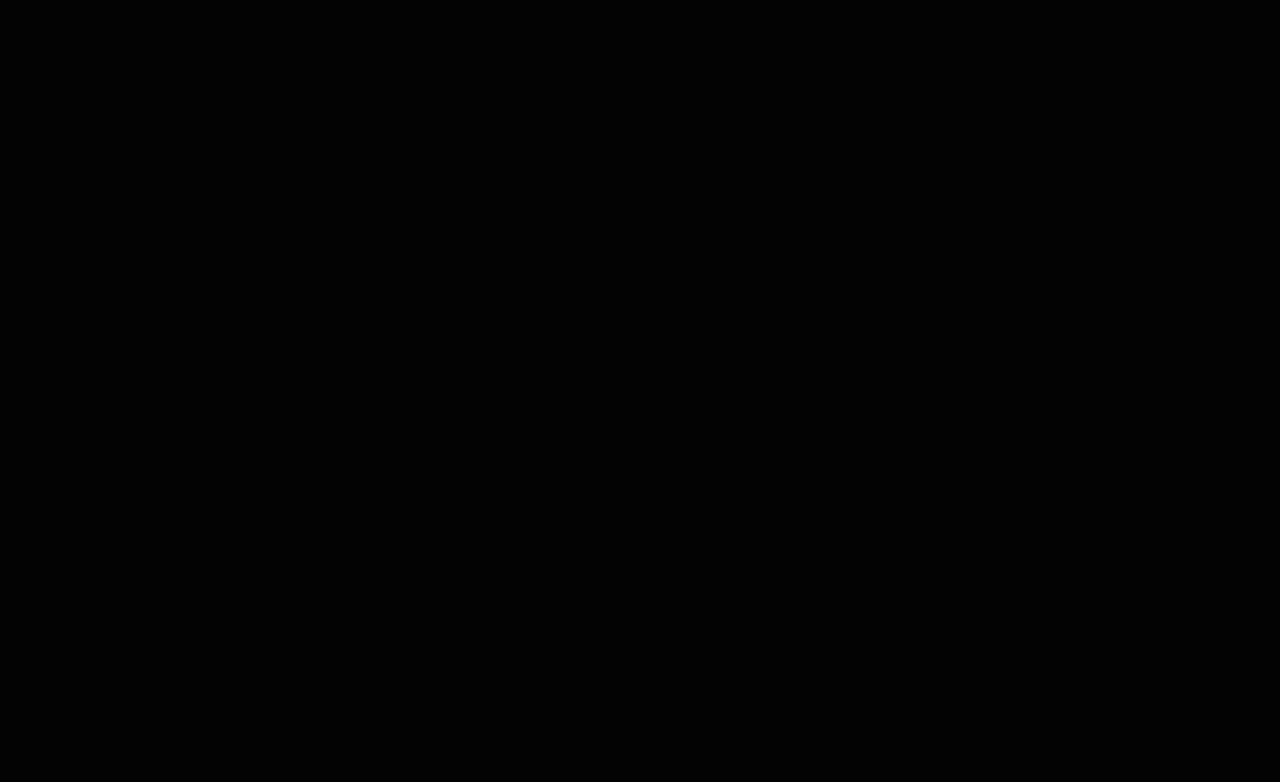
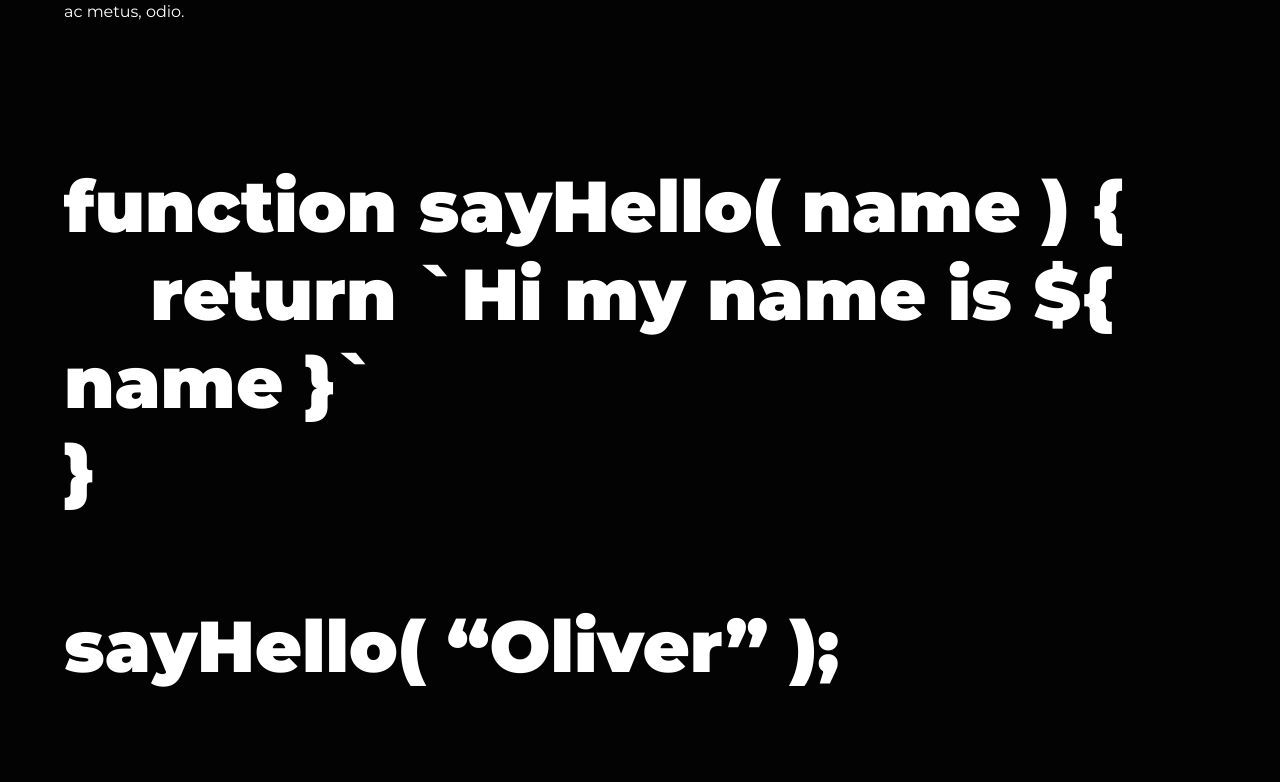
Before and after one commit to NemesOliver/portfolio-nextJS, a Next.js app: page / in a window 1280 px wide. Shown: the part 698-1480 px from the top of the page. Built offline with nearby package versions, Linux system fonts and the light colour scheme.

Commit message:
html 'function'

```diff
--- a/pages/about.js
+++ b/pages/about.js
@@ -1,14 +1,13 @@
-import styles from "../styles/Home.module.css";
 import Head from "next/head";
 
 const about = () => {
   return (
-    <div className={styles.container}>
+    <>
       <Head>
         <title>Oliver Nemes - About</title>
       </Head>
       About
-    </div>
+    </>
   );
 };
 
--- a/pages/index.js
+++ b/pages/index.js
@@ -16,12 +16,12 @@ export default function Home() {
             <p>
               Lorem ipsum dolor sit amet, consectetur adipiscing elit. Etiam
               duis enim ac quis curabitur mauris id viverra. Mi volutpat duis in
-              posuere est, eleifend. Duis laoreet orci gravida sagittis lorem
-              viverra malesuada faucibus aliquet. Vulputate faucibus aenean
-              dignissim tempus semper felis. Suscipit sapien, quis amet vel
-              pharetra. Arcu auctor ac metus, odio.
+              posuere est, eleifend. <br /> Duis laoreet orci gravida sagittis
+              lorem viverra malesuada faucibus aliquet. Vulputate faucibus
+              aenean dignissim tempus semper felis. Suscipit sapien, quis amet
+              vel pharetra. Arcu auctor ac metus, odio.
             </p>
-            <Link href="/about" passHref>
+            <Link href="/work" passHref>
               <button type="button">MY WORK</button>
             </Link>
           </div>
@@ -33,8 +33,19 @@ export default function Home() {
             />
           </div>
         </section>
-        <section></section>
-        <section></section>
+        <section className="about-intro">
+          <div className="box">
+            <h2>
+              function sayHello( name ) &#123;
+              <br />
+              &#160; &#160; return `Hi my name is $&#123; name &#125;`
+              <br /> &#125;
+              <br />
+              <br /> sayHello( “Oliver” );
+            </h2>
+          </div>
+        </section>
+        <section className="my-work-intro"></section>
       </StyledHome>
     </>
   );
```
Also changed, not shown: pages/work.js (added, +14 -0 lines).
